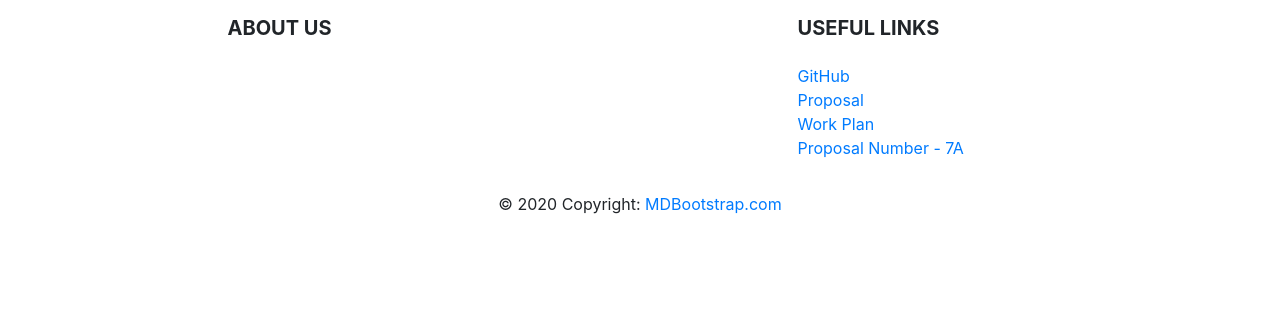
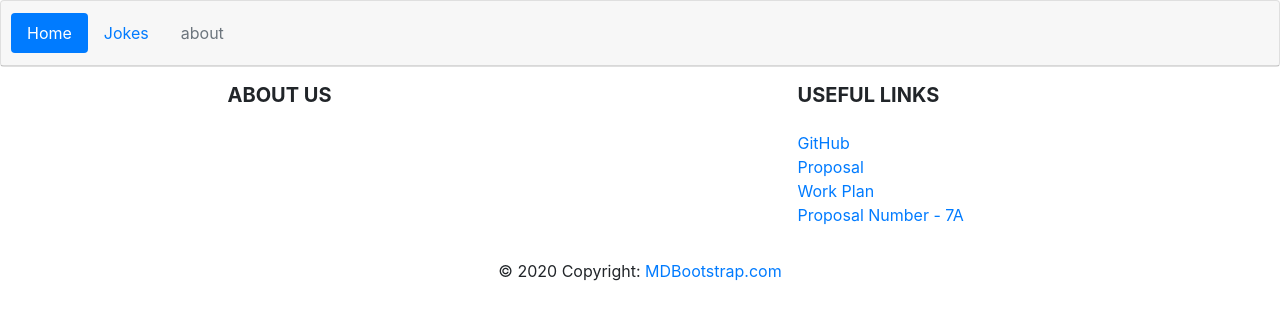
Before and after one commit to harshakurra123/quotes, a Django app: page / in a window 1280 px wide. Shown: the top 320 px of the page. Run offline with Django 3.2, Linux system fonts and the light colour scheme; some libraries are stand-ins or nearby versions.

Commit message:
integrate frontend with template

```diff
--- a/templates/index.html
+++ b/templates/index.html
@@ -15,6 +15,36 @@
 <body>
 
 
+    <div class="card text-center">
+        <div class="card-header">
+            <ul class="nav nav-pills card-header-pills">
+                <li class="nav-item">
+                    <a class="nav-link active" href="#">Home</a>
+                </li>
+                <li class="nav-item">
+                    <a class="nav-link" href="#">Jokes</a>
+                </li>
+                <li class="nav-item">
+                    <a class="nav-link disabled" href="#">about</a>
+                </li>
+
+            </ul>
+        </div>
+        {% for i in data %}
+        <div class="row row-cols-1 row-cols-sm-2 row-cols-md-3 row-cols-lg-4 row-cols-xl-5" style="justify-content: center;">
+            <div class="col mb-4">
+                <div class="card">
+                    <!-- <img src="https://dummyimage.com/600x400/000/fff.jpg" class="card-img-top" alt="..."> -->
+                    <div class="card-body">
+                        <h5 class="card-title">{{ i.category_name }}</h5>
+
+                    </div>
+                </div>
+            </div>
+        </div>
+
+        {% endfor %}
+    </div>
 
 </body>
 <!-- Footer -->
```
